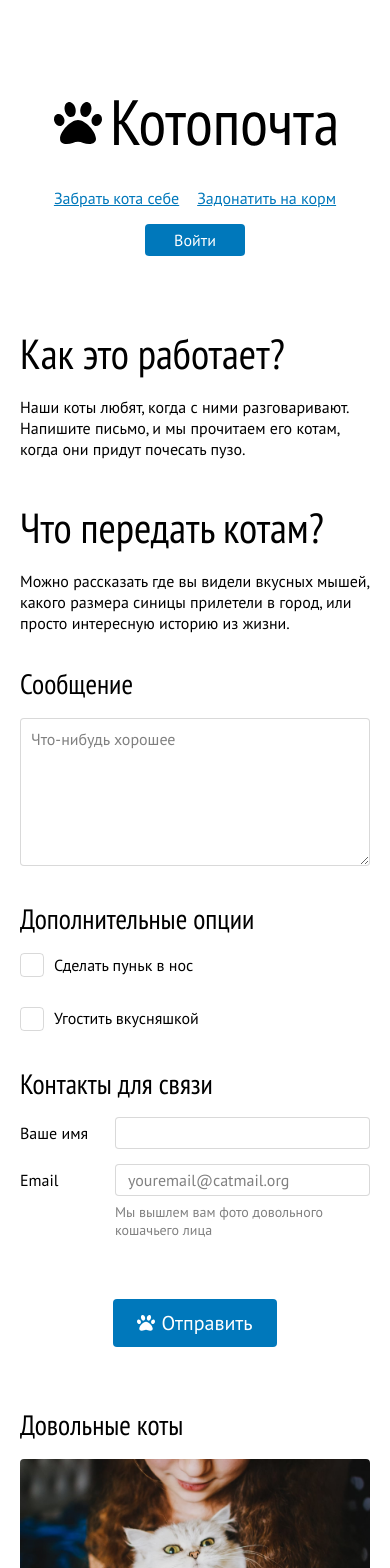
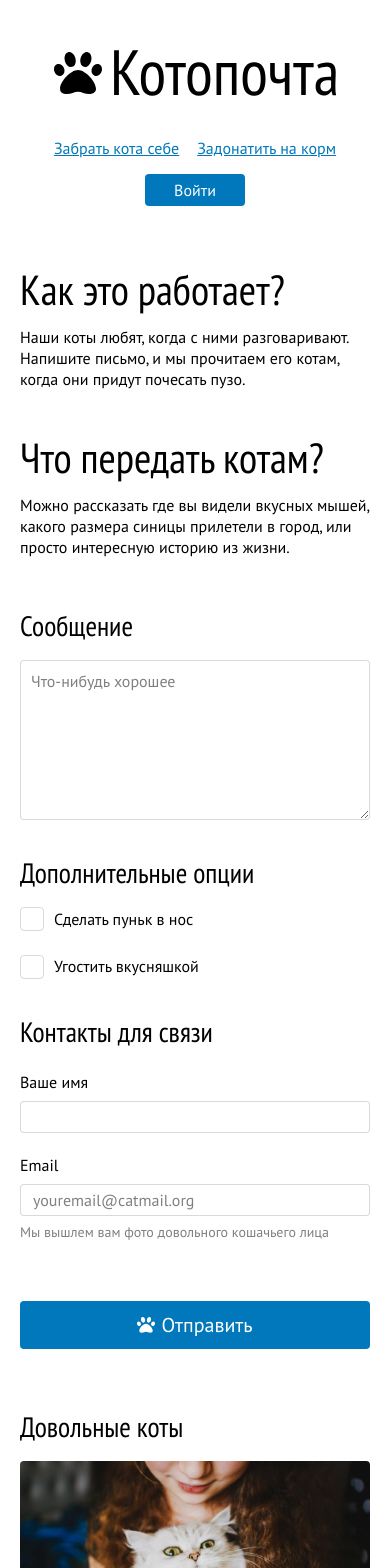
Before and after one commit to borodulex/pyrus, a React (Create React App) app: page / in a window 390 px wide. Shown: the top 1568 px of the page. Built offline with nearby package versions, Linux system fonts and the light colour scheme.

Commit message:
refactor: правки раскладки (perfect pixel)

```diff
--- a/src/components/button/button.scss
+++ b/src/components/button/button.scss
@@ -3,6 +3,7 @@
 .button {
   display: inline-flex;
   align-items: center;
+  justify-content: center;
   border: 0;
   border-radius: 4px;
   cursor: pointer;
@@ -63,7 +64,6 @@
   }
 
   &__text {
-    flex: 1;
     user-select: none;
   }
 }
--- a/src/components/header/header.scss
+++ b/src/components/header/header.scss
@@ -27,6 +27,7 @@
   .header {
     &__container {
       flex-direction: column;
+      margin-top: 50px;
     }
 
     &__logo {
--- a/src/components/main-page/main-page.scss
+++ b/src/components/main-page/main-page.scss
@@ -2,13 +2,12 @@
 
 .main-page {
   padding-bottom: 88px;
-  margin-top: 70px;
 
   &__container {
     display: grid;
     max-width: var(--page-content-max-width);
     padding: 0 20px;
-    margin: 0 auto;
+    margin: 66px auto 0;
     grid-column-gap: 40px;
     grid-template-areas: "main aside";
     grid-template-columns: 1fr 300px;
@@ -32,6 +31,8 @@
 
   &__text {
     @include text-body;
+
+    margin: 10px 0 0;
   }
 
   &__form {
@@ -96,6 +97,7 @@
 
     &_el {
       &_main-text {
+        min-height: 160px;
         padding: 10px;
         margin-top: 16px;
         resize: vertical;
@@ -104,7 +106,7 @@
       &_text {
         min-height: 32px;
         padding: 0 12px;
-        grid-area: "input";
+        grid-area: input;
       }
 
       &_extra-option {
@@ -152,7 +154,7 @@
 
   &__list-item {
     &:not(:first-child) {
-      margin-top: 26px;
+      margin-top: 20px;
     }
   }
 
@@ -192,7 +194,7 @@
   &__title {
     @include headline-2;
 
-    margin: 0;
+    margin: 10px 0 0;
   }
 
   &__list {
@@ -216,14 +218,47 @@
 @media (max-width: 728px) {
   .main-page {
     &__container {
+      margin-top: 56px;
       grid-template-areas:
         "main"
         "aside";
       grid-template-columns: 1fr;
     }
+
+    &__form {
+      margin-top: 50px;
+    }
   }
 
   .aside-gallery {
     margin-top: 60px;
+
+    &__title {
+      margin: 0;
+    }
+  }
+
+  .form {
+    &__input-group {
+      margin-top: 22px;
+      grid-template-areas:
+        "label"
+        "input"
+        "caption";
+      grid-template-columns: 1fr;
+    }
+
+    &__item {
+      &_el {
+        &_text {
+          margin-top: 8px;
+        }
+      }
+    }
+
+    &__button {
+      width: 100%;
+      justify-content: center;
+    }
   }
 }
--- a/src/components/main-page/main-page.tsx
+++ b/src/components/main-page/main-page.tsx
@@ -53,7 +53,6 @@ export const MainPage = (props: IMainPageProps): JSX.Element => {
               className={cn('form__item', 'form__item_el_main-text')}
               name="main-text"
               placeholder="Что-нибудь хорошее"
-              rows={6}
               required
             />
             <fieldset className={cn('form__input-container')}>
```
